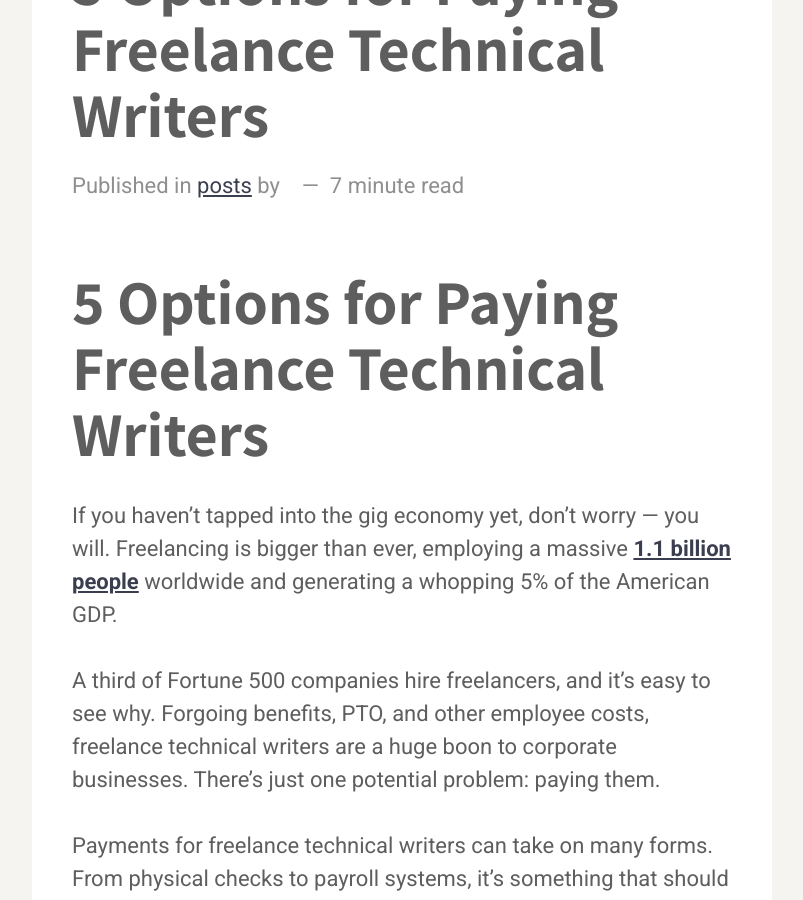
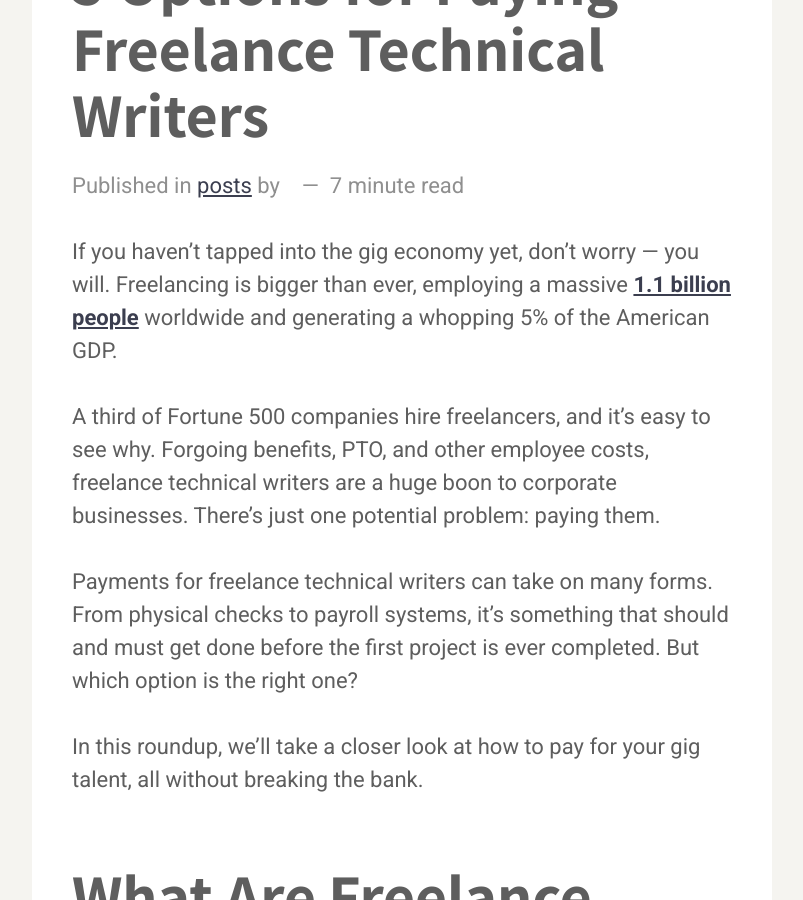
Before and after one commit to karllhughes/learn, a Jekyll site: the page built from _posts/2021-06-11-5-options-for-paying-freelance-technical-writers.md, in a window 1280 px wide and 900 px high, scrolled down 654 px. Shown: the whole window, without its empty margins (238-1041 px from the left). Built offline with Jekyll 4.4.1, drawn with Linux system fonts in a browser that asks for light colours; a script that is not in the unit is left out.

Commit message:
Update Posts “2021-06-11-5-options-for-paying-freelance-technical-writers”

```diff
--- a/_posts/2021-06-11-5-options-for-paying-freelance-technical-writers.md
+++ b/_posts/2021-06-11-5-options-for-paying-freelance-technical-writers.md
@@ -7,7 +7,6 @@ author: meagan
 date: 2021-06-11T01:28:53.360Z
 img: /assets/posts/photo-1499951360447-b19be8fe80f5.png
 ---
-## **5 Options for Paying Freelance Technical Writers**
 If you haven’t tapped into the gig economy yet, don’t worry — you will. Freelancing is bigger than ever, employing a massive **[1.1 billion people](https://ddiy.co/freelance-statistics/)** worldwide and generating a whopping 5% of the American GDP.
 
 A third of Fortune 500 companies hire freelancers, and it’s easy to see why. Forgoing benefits, PTO, and other employee costs, freelance technical writers are a huge boon to corporate businesses. There’s just one potential problem: paying them.
```
